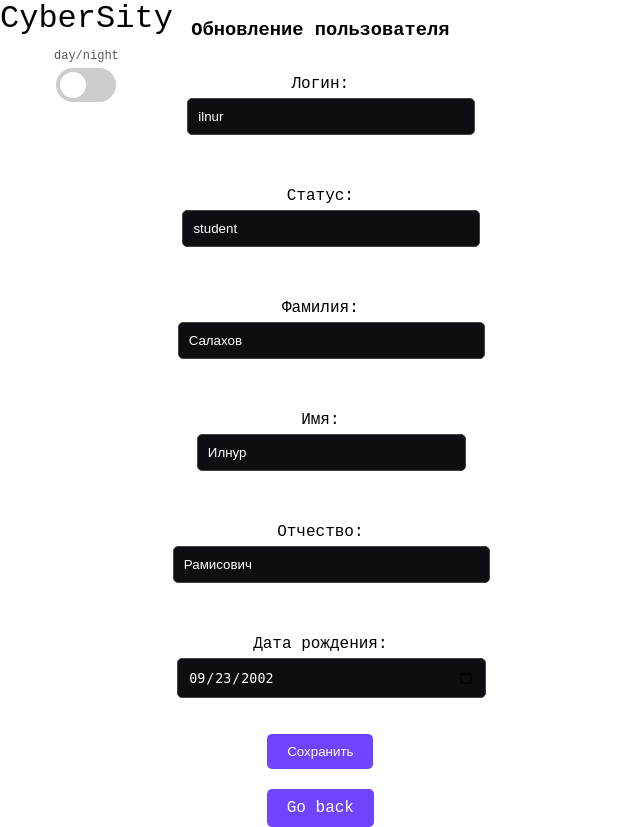
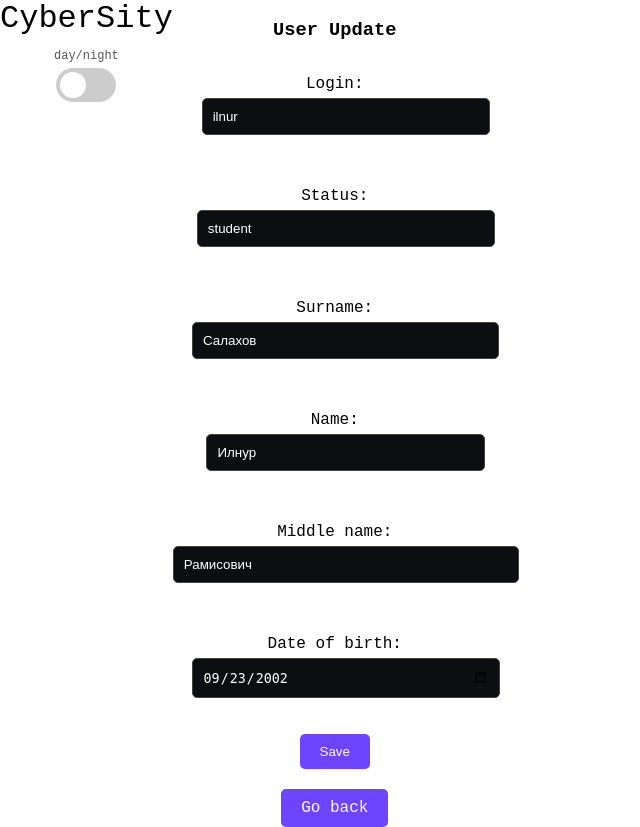
Before and after one commit to yadumayu/cybercity0.1, a PHP site: page /source/UpdateInfo.php?id=4 in a window 1280 px wide. Shown: the whole page, without its empty margins (0-640 px from the left). Run offline with PHP 8.4, Linux system fonts and the light colour scheme; a user stored in the database is signed in; data comes from the database, SQL or seed files in the repository.

Commit message:
Add files via upload

```diff
--- a/source/AdminGrade.php
+++ b/source/AdminGrade.php
@@ -44,7 +44,7 @@
 								echo "<td>" . $row["Biology"] . "</td>";
 								echo "<td>" . $row["Chemistry"] . "</td>";
 								echo "<td>" . $row["History"] . "</td>";
-								echo "<td><a href='UpdateGrade.php?id=" . $row["id"] . "'>Изменить</a></td>";
+								echo "<td><a href='UpdateGrade.php?id=" . $row["id"] . "'>Change</a></td>";
 							echo "</tr>";
 						}
 
--- a/source/AdminInfo.php
+++ b/source/AdminInfo.php
@@ -101,11 +101,11 @@
 							echo "<td>" . $row["firstname"] . "</td>";
 							echo "<td>" . $row["patronymic"] . "</td>";
 							echo "<td>" . $row["dob"] . "</td>";
-							echo "<td><a href='UpdateInfo.php?id=" . $row["id"] . "'>Изменить</a></td>";
+							echo "<td><a href='UpdateInfo.php?id=" . $row["id"] . "'>Change</a></td>";
 							echo "<td>
 									<form action='DeleteUser.php' method='post'>
 										<input type='hidden' name='id' value='" . $row["id"] . "' />
-										<input type='submit' value='Удалить'>
+										<input type='submit' value='Delete'>
 									</form>
 								</td>";
 							echo "</tr>";
@@ -115,7 +115,7 @@
 					echo "</table>";
 					$result->free();
 				} else{
-					echo "Ошибка: " . $DataBase->error;
+					echo "Error: " . $DataBase->error;
 				}
 
 
--- a/source/DeleteUser.php
+++ b/source/DeleteUser.php
@@ -10,7 +10,7 @@ if(isset($_POST["id"]))
 
         header("Location: AdminInfo.php");
     } else{
-        echo "Ошибка: " . mysqli_error($DataBase);
+        echo "Error: " . mysqli_error($DataBase);
     }
     mysqli_close($DataBase);
 }
--- a/source/MainPage.php
+++ b/source/MainPage.php
@@ -14,7 +14,6 @@ if(!isset($_SESSION["loggedin"]) || $_SESSION["loggedin"] !== true){
 	<meta http-equiv="X-UA-Compatible" content="IE=edge">
 	<meta name="viewport" content="width=device-width, initial-scale=1.0">
 	<link rel="stylesheet" href="main.css">
-	<title>Добро пожаловать</title>
 </head>
 <body>
 	<?php
--- a/source/StudentGrade.php
+++ b/source/StudentGrade.php
@@ -1,7 +1,6 @@
 <!DOCTYPE html>
 <html>
 <head>
-    <title>Мои оценки</title>
     <meta charset="utf-8" />
 
     <link rel="stylesheet" href="main.css">
@@ -58,11 +57,11 @@
                         }
                         $stmt->close();
                     } else {
-                        echo "Ошибка: " . $DataBase->error;
+                        echo "Error: " . $DataBase->error;
                     }
                     $DataBase->close();
                 } else {
-                    echo "<p>Пожалуйста, войдите в систему, чтобы посмотреть ваши оценки.</p>";
+                    echo "<p>Please log in to view your scores.</p>";
                 }
                 ?>
                 <a href="../source/MainPage.php">Go back</a>
--- a/source/UpdateInfo.php
+++ b/source/UpdateInfo.php
@@ -8,7 +8,6 @@ require_once "config.php";
 	<meta charset="UTF-8">
 	<meta http-equiv="X-UA-Compatible" content="IE=edge">
 	<meta name="viewport" content="width=device-width, initial-scale=1.0">
-	<title>Замена</title>
 	<link rel="stylesheet" href="main.css">
 </head>
 <body>
@@ -40,21 +39,21 @@ require_once "config.php";
 									$patronymic = $row["patronymic"];
 									$dob = $row["dob"];
 								}
-								echo "<h3>Обновление пользователя</h3>
+								echo "<h3>User Update</h3>
 								<form method='post'>
 									<input type='hidden' name='id' value='$userid' />
-									<p>Логин: <input type='text' name='username' value='$username' /></p>
-									<p>Статус: <input type='text' name='status' value='$status' /></p>
-									<p>Фамилия: <input type='text' name='surname' value='$surname' /></p>
-									<p>Имя: <input type='text' name='firstname' value='$firstname' /></p>
-									<p>Отчество: <input type='text' name='patronymic' value='$patronymic' /></p>
-									<p>Дата рождения: <input type='date' name='dob' value='$dob' /></p>
-									<input type='submit' value='Сохранить'>
+									<p>Login: <input type='text' name='username' value='$username' /></p>
+									<p>Status: <input type='text' name='status' value='$status' /></p>
+									<p>Surname: <input type='text' name='surname' value='$surname' /></p>
+									<p>Name: <input type='text' name='firstname' value='$firstname' /></p>
+									<p>Middle name: <input type='text' name='patronymic' value='$patronymic' /></p>
+									<p>Date of birth: <input type='date' name='dob' value='$dob' /></p>
+									<input type='submit' value='Save'>
 								</form>";
 							}
 						}
 						else{
-							echo "<div>Пользователь не найден</div>";
+							echo "<div>The user was not found</div>";
 						}
 						mysqli_free_result($result);
 					}
@@ -81,11 +80,11 @@ require_once "config.php";
 						if($result = mysqli_query($DataBase, $sql)){
 							header("Location: AdminInfo.php");
 						} else{
-							echo "Ошибка: " . mysqli_error($DataBase);
+							echo "Error: " . mysqli_error($DataBase);
 						}
 					}
 					else{
-						echo "Некорректные данные";
+						echo "Incorrect data";
 					}
 				?>
 					<a href="../source/MainPage.php">Go back</a>
--- a/templates/TemplatesCreateUser.php
+++ b/templates/TemplatesCreateUser.php
@@ -4,7 +4,6 @@
 	<meta charset="UTF-8">
 	<meta http-equiv="X-UA-Compatible" content="IE=edge">
 	<meta name="viewport" content="width=device-width, initial-scale=1.0">
-	<title>Добавить пользователя</title>
 </head>
 <body>
 	<h3>Добавление пользователя</h3>
--- a/templates/login.php
+++ b/templates/login.php
@@ -4,7 +4,6 @@
 <head>
     <meta charset="UTF-8">
     <meta name="viewport" content="width=device-width, initial-scale=1.0">
-    <title>CyberSity</title>
 	<link rel="stylesheet" href="main.css">
 
 </head>
```
Also changed, not shown: source/UpdateGrade.php (+9 -10 lines).
